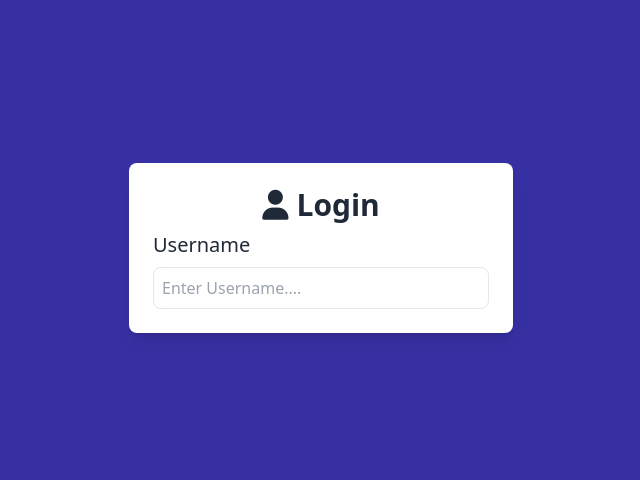
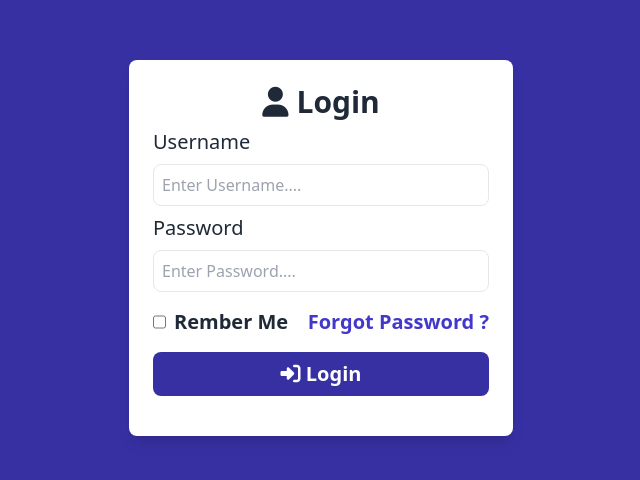
Before and after one commit to Joy1112233/second-form-html-tailwind, a plain HTML site: page index.html in a window 1280 px wide. Shown: the part 152-632 px from the top of the page, without its empty margins (319-959 px from the left). Drawn offline with nearby package versions, Linux system fonts and the light colour scheme.

Commit message:
commit my second form

```diff
--- a/index.html
+++ b/index.html
@@ -25,6 +25,27 @@
             <h3 class="text-xl py-2">Username</h3>
             <input class="border  w-full p-2 rounded-lg " placeholder="Enter Username...." type="text" name="text" id="" >
         </div>
+        <!-- password section -->
+        <div>
+            <h3 class="text-xl py-2">Password</h3>
+            <input class="border  w-full p-2 rounded-lg " placeholder="Enter Password...." type="password" name="text" id="" >
+        </div>
+
+        <div class="py-4">
+            <div class="flex justify-between items-center">
+                <div class="flex gap-2">
+                    <input type="checkbox" name="" id="">
+                <h2 class="text-xl font-semibold">Rember Me</h2>
+            </div>
+                <div>
+                    <h2 class="text-xl font-semibold text-indigo-700">Forgot Password ?</h2>
+                </div>
+
+            </div>
+            <div class="mt-4">
+                <button class="w-full bg-indigo-800 p-2 rounded-lg text-white font-bold text-xl focus:bg-indigo-400 hover:bg-indigo-950"><i class="fa-solid fa-right-to-bracket"></i>  Login</button>
+            </div>
+        </div>
         </div>
 
 
```
